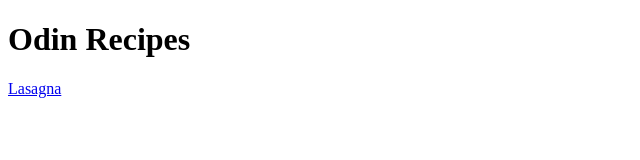
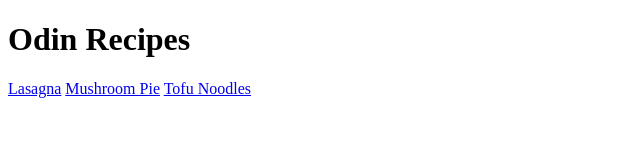
Before and after one commit to cafoala/odin-course, a plain HTML site: page odin-recipes/index.html in a window 1280 px wide. Shown: the whole page, without its empty margins (0-640 px from the left). Drawn offline with Linux system fonts and the light colour scheme.

Commit message:
feat: add recipe links to index page

```diff
--- a/odin-recipes/index.html
+++ b/odin-recipes/index.html
@@ -8,5 +8,7 @@
 <body>
     <h1> Odin Recipes </h1>
     <a href="recipes/lasagna.html">Lasagna</a>
+    <a href="recipes/mushroom_pie.html">Mushroom Pie</a>
+    <a href="recipes/tofu_noodles.html">Tofu Noodles</a>
 </body>
 </html>
```
